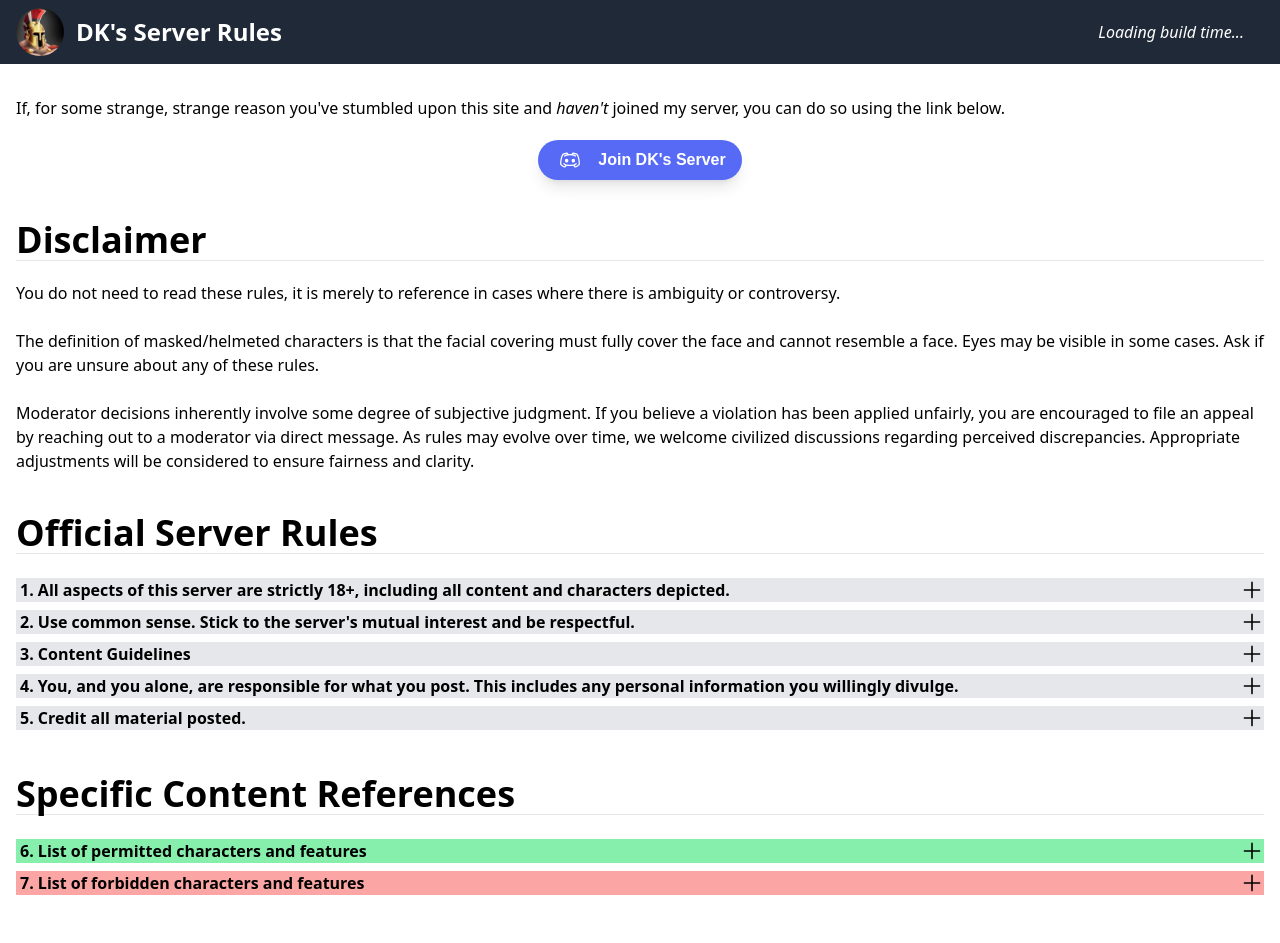
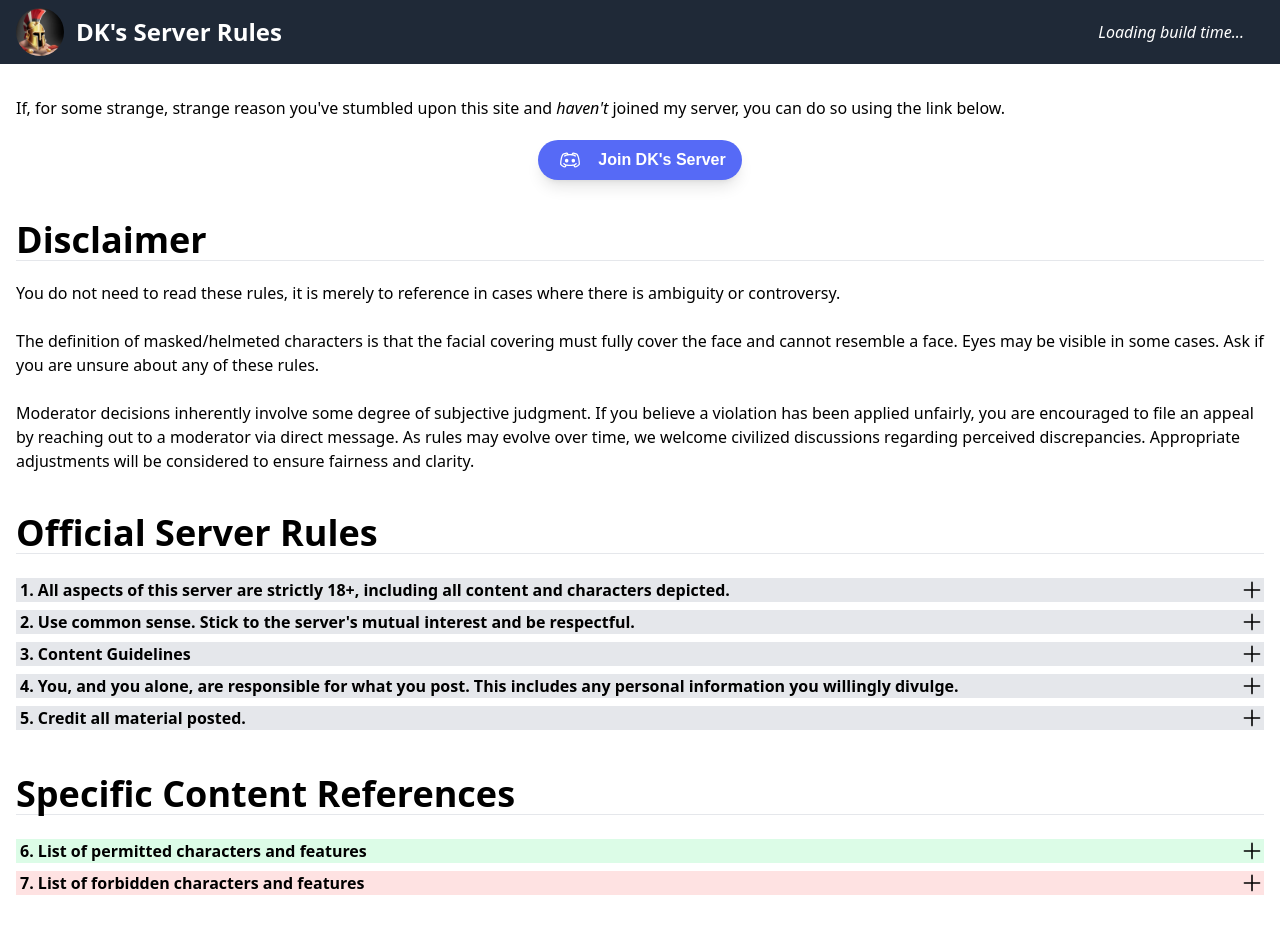
Before and after one commit to dk-wiki/server-rules, a React (Vite) app: page / in a window 1280 px wide. Shown: the top 943 px of the page. Built offline with nearby package versions, Linux system fonts and the light colour scheme; no server answers.

Commit message:
Updated colouring

```diff
--- a/src/components/ExpandableComponent.jsx
+++ b/src/components/ExpandableComponent.jsx
@@ -8,12 +8,12 @@ const colors = {
     contentBg: "bg-blue-100",
   },
   red: {
-    bg: "bg-red-300",
+    bg: "bg-red-100",
     border: "border-red-300",
     contentBg: "bg-red-100",
   },
   green: {
-    bg: "bg-green-300",
+    bg: "bg-green-100",
     border: "border-green-300",
     contentBg: "bg-green-100",
   },
```
